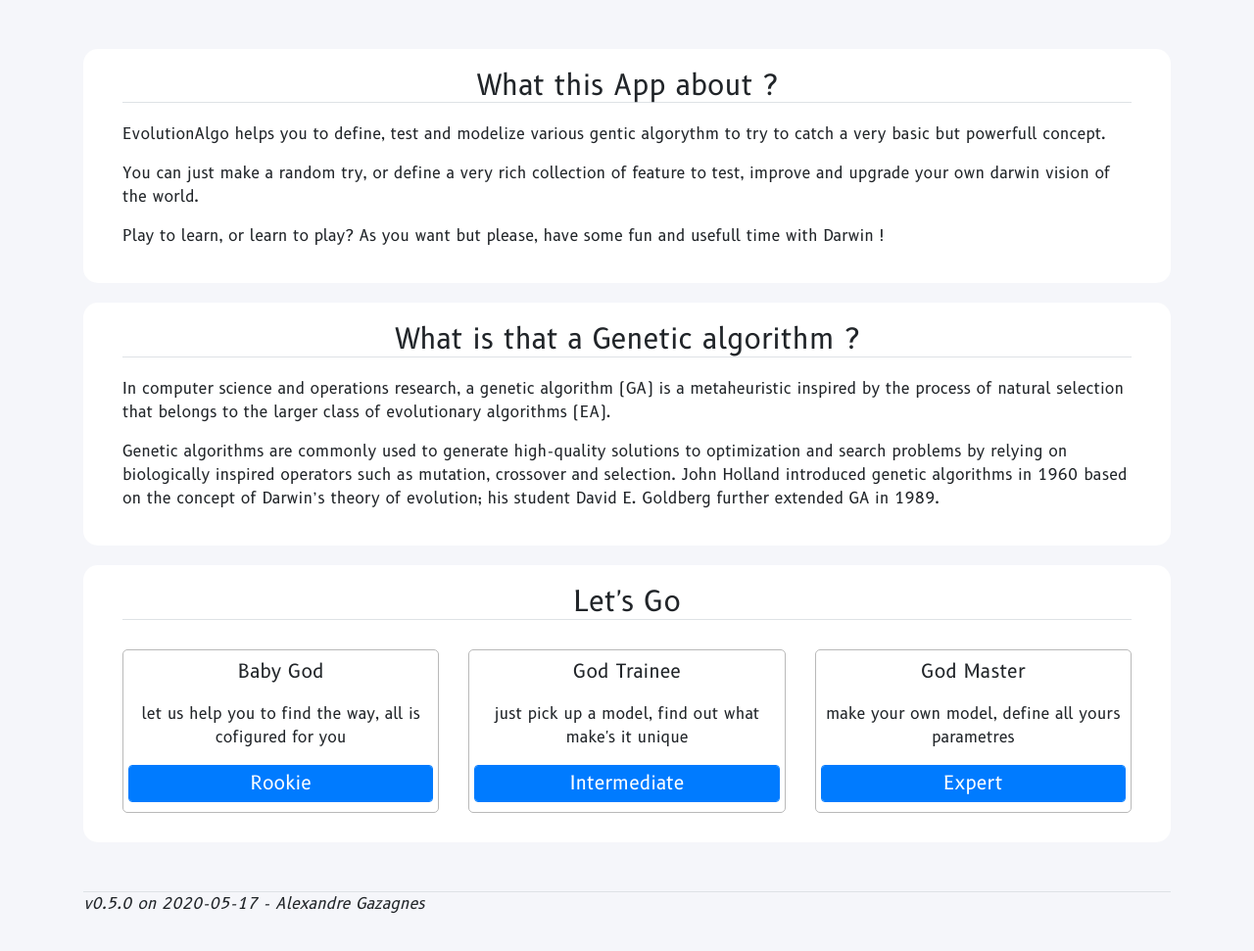
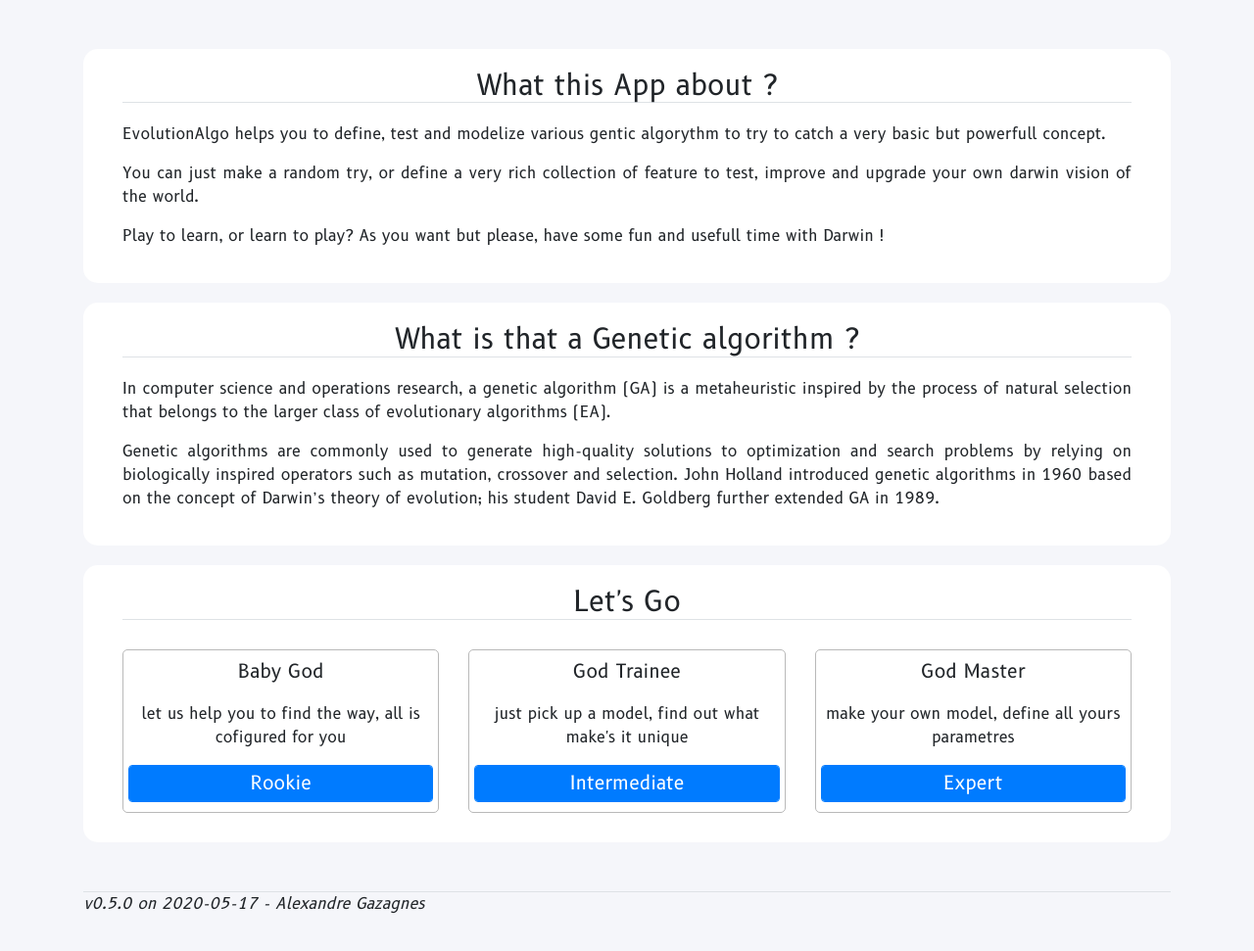
Before and after one commit to AlexandreGazagnes/theDarwinProject, a Flask app: page / in a window 1280 px wide. Shown: the part 111-1082 px from the top of the page at 98% size. Run offline with Flask 2, Linux system fonts and the light colour scheme; parts of the project's set-up code (start-up, migrations or seed data) failed here and were passed over; some libraries are stand-ins or nearby versions.

Commit message:
enjoy sass

```diff
--- a/app/assets/scss/base.scss
+++ b/app/assets/scss/base.scss
@@ -1,11 +1,13 @@
+// font
 @font-face {
     font-family: b612;
     src: url('/static/fonts/B612/B612-Regular.ttf');
 }
 
-
+// color
 $bg-color : #f5f6fa;
 
+// body
 body {
 
     overflow-x: hidden !important;
@@ -16,6 +18,7 @@ body {
     margin: 10px;
 }
 
+// header
 header {
     margin-bottom: 50px;
 
@@ -29,34 +32,14 @@ header {
     }
 }
 
+// footer
 footer {
     margin-top: 50px;
     font-style: italic;
 }
 
-
-
-h2 {
-    margin-top: 50px;
-    font-size: 2rem;
-    margin-left: 10px;
-}
-
-h3 {
-    text-align: center;
-    font-size: 1.8rem;
-    margin-bottom: 20px;
-    /* border-bottom: 1px grey solid; */
-}
-
-h4 {
-    text-align: center;
-    font-size: 1.2rem;
-    margin-bottom: 20px;
-}
-
-
-
+// p
 p {
     font-size: 1rem;
+    text-align: justify;
 }
--- a/app/assets/scss/home.scss
+++ b/app/assets/scss/home.scss
@@ -1,9 +1,11 @@
-//section
-$sections: "#init",
-"#state",
-"#action",
-"#graph";
+// h2
+h2 {
+    margin-top: 50px;
+    font-size: 2rem;
+    margin-left: 10px;
+}
 
+// section
 section {
 
     // display info
@@ -12,6 +14,11 @@ section {
     }
 
     // hide all others
+    $sections: "#init",
+    "#state",
+    "#action",
+    "#graph";
+
     @each $section in $sections {
         +#{$section} {
             display: none;
@@ -19,7 +26,8 @@ section {
     }
 }
 
-.myBorder {
+// a custom card cf bootstrap
+.myCard {
     border-radius: 15px;
     /* border: 1px grey solid; */
     padding: 20px 40px 20px 40px;
@@ -27,9 +35,16 @@ section {
     word-wrap: normal;
     text-overflow: ellipsis;
     background-color: white;
+
+    >h3 {
+        text-align: center;
+        font-size: 1.8rem;
+        margin-bottom: 20px;
+        /* border-bottom: 1px grey solid; */
+    }
 }
 
-
+// specific table italic
 .italic-table {
     font-size: small;
     font-style: italic;
@@ -49,6 +64,8 @@ div.extraPadding {
     margin-bottom: 10px;
 } */
 
+
+// in info Scetion this is a card for go  that contain go btn
 .btnGo {
     border: 1px rgb(185, 185, 185) solid;
     border-radius: 5px;
@@ -60,6 +77,12 @@ div.extraPadding {
     padding-left: 5px;
     padding-right: 5px;
 
+    >h4 {
+        text-align: center;
+        font-size: 1.2rem;
+        margin-bottom: 20px;
+    }
+
     >p {
         text-align: center;
     }
--- a/app/static/css/base.css
+++ b/app/static/css/base.css
@@ -1,10 +1,7 @@
-/* Rooooooxan ! */
 @font-face {
   font-family: b612;
   src: url("/static/fonts/B612/B612-Regular.ttf"); }
 
-/* color */
-/* css */
 body {
   overflow-x: hidden !important;
   font-family: b612, Verdana, Tahoma, sans-serif;
@@ -15,33 +12,16 @@ body {
 
 header {
   margin-bottom: 50px; }
+  header > h1 {
+    font-weight: bold;
+    font-size: 2.6rem; }
+  header > h5 {
+    font-style: italic; }
 
 footer {
   margin-top: 50px;
   font-style: italic; }
 
-h1 {
-  font-weight: bold;
-  font-size: 2.6rem; }
-
-h2 {
-  margin-top: 50px;
-  font-size: 2rem;
-  margin-left: 10px; }
-
-h3 {
-  text-align: center;
-  font-size: 1.8rem;
-  margin-bottom: 20px;
-  /* border-bottom: 1px grey solid; */ }
-
-h4 {
-  text-align: center;
-  font-size: 1.2rem;
-  margin-bottom: 20px; }
-
-h5 {
-  font-style: italic; }
-
 p {
-  font-size: 1rem; }
+  font-size: 1rem;
+  text-align: justify; }
--- a/app/static/css/home.css
+++ b/app/static/css/home.css
@@ -13,7 +13,12 @@ section + #action {
 section + #graph {
   display: none; }
 
-.myBorder {
+h2 {
+  margin-top: 50px;
+  font-size: 2rem;
+  margin-left: 10px; }
+
+.myCard {
   border-radius: 15px;
   /* border: 1px grey solid; */
   padding: 20px 40px 20px 40px;
@@ -21,6 +26,16 @@ section + #graph {
   word-wrap: normal;
   text-overflow: ellipsis;
   background-color: white; }
+  .myCard > h3 {
+    text-align: center;
+    font-size: 1.8rem;
+    margin-bottom: 20px;
+    /* border-bottom: 1px grey solid; */ }
+
+h4 {
+  text-align: center;
+  font-size: 1.2rem;
+  margin-bottom: 20px; }
 
 .italic-table {
   font-size: small;
--- a/app/templates/home.html
+++ b/app/templates/home.html
@@ -9,7 +9,7 @@
 <!-- SECTION INFORMATION -->
 <section id="info">
     <!-- <h2>About</h2> -->
-    <div id="secondQuestion" class="myBorder questionItem">
+    <div id="secondQuestion" class="myCard questionItem">
         <h3 class="border-bottom">What this App about ? </h3>
         <p>EvolutionAlgo helps you to define, test and modelize various gentic algorythm to try to catch a very basic
             but powerfull concept.
@@ -20,7 +20,7 @@
             Play to learn, or learn to play? As you want but please, have some fun and usefull time with Darwin !
         </p>
     </div>
-    <div id="firstQuestion" class="myBorder questionItem">
+    <div id="firstQuestion" class="myCard questionItem">
         <h3 class="border-bottom">What is that a Genetic algorithm ?</h3>
         <p>In computer science and operations research, a genetic algorithm (GA) is a metaheuristic inspired by the
             process of
@@ -38,7 +38,7 @@
     </div>
 
 
-    <div id="letsGo" class="myBorder">
+    <div id="letsGo" class="myCard">
         <h3 class="border-bottom">Let's Go</h3>
         <div class="row questionButton">
             <div class="col-sm-4">
@@ -53,7 +53,7 @@
             <div class="col-sm-4">
                 <div class="btnGo">
                     <h4>God Trainee</h4>
-                    <p>just pick up a model, find out what make's it unique</p>
+                    <p>just pick up a model, find out what <br> make's it unique</p>
                     <button class="btn btn-primary form-control " onclick="makeInitFromModel()">
                         <h4>Intermediate</h4>
                     </button>
@@ -76,7 +76,7 @@
 <!-- SECTION INIT FORM -->
 <section id="init">
     <!-- <h2>Init</h2> -->
-    <form id="initFormUser" class="myBorder formwrapper">
+    <form id="initFormUser" class="myCard formwrapper">
         <!-- method="POST" action="/init"-->
         <!-- funct -->
         <div class="row">
@@ -216,7 +216,7 @@
         <div class="col-sm-6"> -->
     <div id="staticState">
         <h2>Static State</h2>
-        <div class="myBorder">
+        <div class="myCard">
             <table>
                 <tr>
                     <th>id </th>
@@ -280,7 +280,7 @@
     <!-- <div class="col-sm-6"> -->
     <div id="dynamicState">
         <h2>Dynamic State</h2>
-        <div class="myBorder">
+        <div class="myCard">
 
             <table>
                 <tr>
@@ -319,7 +319,7 @@
 <section id="action">
 
     <h2>Action</h2>
-    <form id="runForm" class="myBorder formwrapper">
+    <form id="runForm" class="myCard formwrapper">
         <div class="row">
             <!-- years -->
             <div class="col">
@@ -387,7 +387,7 @@
 <!-- SECTION VISUALISATION -->
 <section id="graph">
     <h2>Visualize</h2>
-    <div class="myBorder">
+    <div class="myCard">
         <div>
             <h3>current population</h3>
             <div id="populationChart"></div>
```
